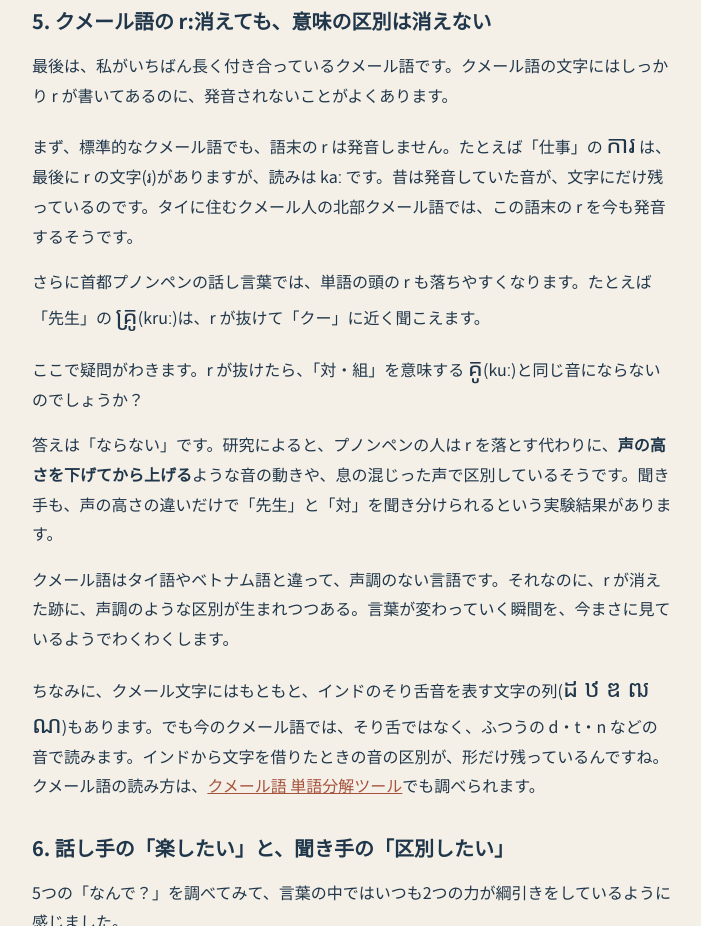
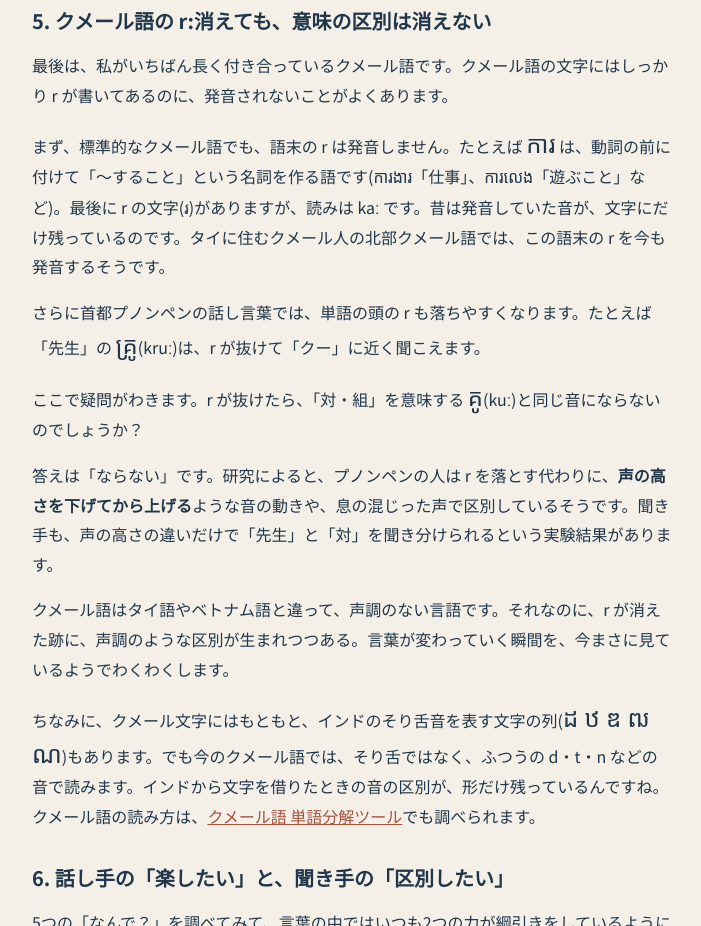
Before and after one commit to gengootakulab-star/gengootakulab-star.github.io, a plain HTML site: page note-why-irregular.html in a window 1280 px wide. Shown: the part 5140-6066 px from the top of the page, without its empty margins (148-849 px from the left). Drawn offline with Linux system fonts and the light colour scheme.

Commit message:
Add files via upload

```diff
--- a/note-why-irregular.html
+++ b/note-why-irregular.html
@@ -130,7 +130,7 @@
 
 <h2>5. クメール語の r:消えても、意味の区別は消えない</h2>
 <p>最後は、私がいちばん長く付き合っているクメール語です。クメール語の文字にはしっかり r が書いてあるのに、発音されないことがよくあります。</p>
-<p>まず、標準的なクメール語でも、語末の r は発音しません。たとえば「仕事」の <span lang="km" class="big">ការ</span> は、最後に r の文字(រ)がありますが、読みは kaː です。昔は発音していた音が、文字にだけ残っているのです。タイに住むクメール人の北部クメール語では、この語末の r を今も発音するそうです。</p>
+<p>まず、標準的なクメール語でも、語末の r は発音しません。たとえば <span lang="km" class="big">ការ</span> は、動詞の前に付けて「〜すること」という名詞を作る語です(<span lang="km">ការងារ</span>「仕事」、<span lang="km">ការលេង</span>「遊ぶこと」など)。最後に r の文字(រ)がありますが、読みは kaː です。昔は発音していた音が、文字にだけ残っているのです。タイに住むクメール人の北部クメール語では、この語末の r を今も発音するそうです。</p>
 <p>さらに首都プノンペンの話し言葉では、単語の頭の r も落ちやすくなります。たとえば「先生」の <span lang="km" class="big">គ្រូ</span>(kruː)は、r が抜けて「クー」に近く聞こえます。</p>
 <p>ここで疑問がわきます。r が抜けたら、「対・組」を意味する <span lang="km" class="big">គូ</span>(kuː)と同じ音にならないのでしょうか？</p>
 <p>答えは「ならない」です。研究によると、プノンペンの人は r を落とす代わりに、<strong>声の高さを下げてから上げる</strong>ような音の動きや、息の混じった声で区別しているそうです。聞き手も、声の高さの違いだけで「先生」と「対」を聞き分けられるという実験結果があります。</p>
```
